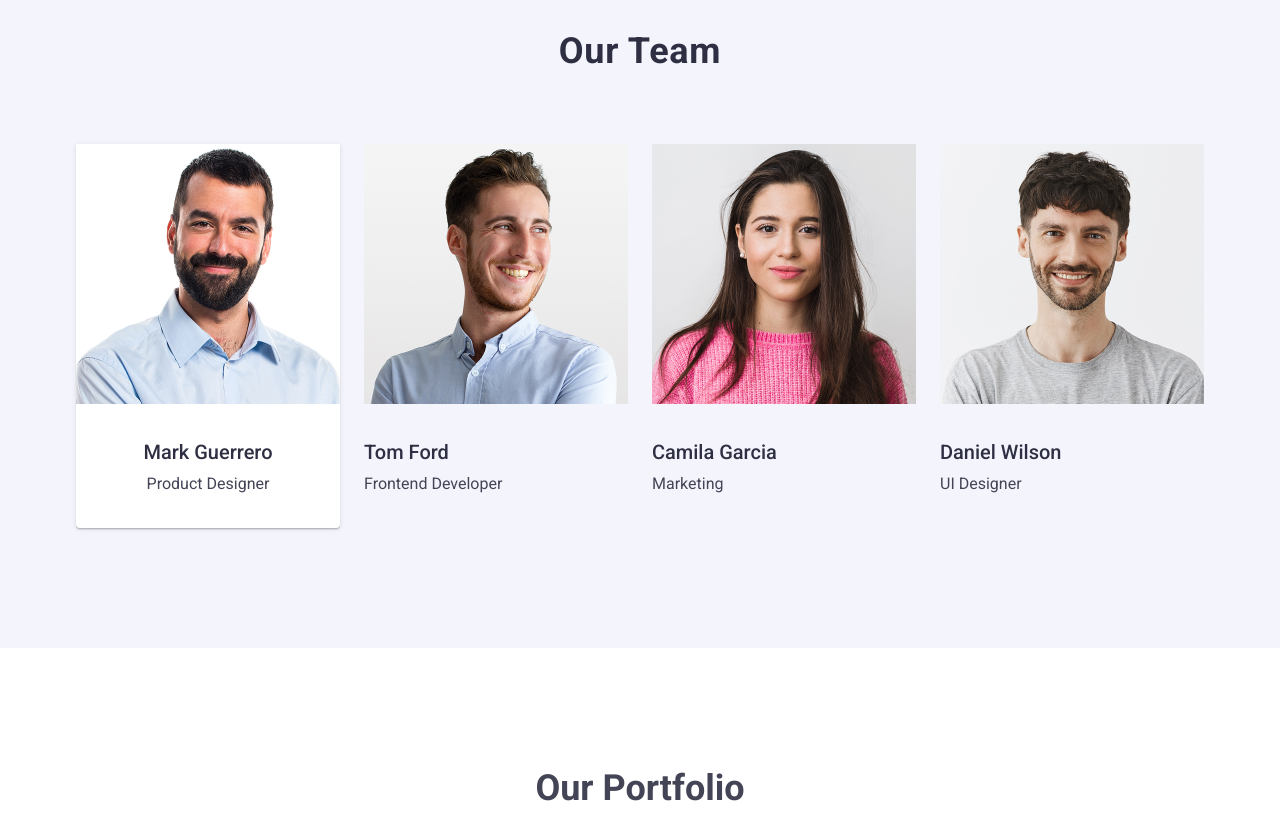
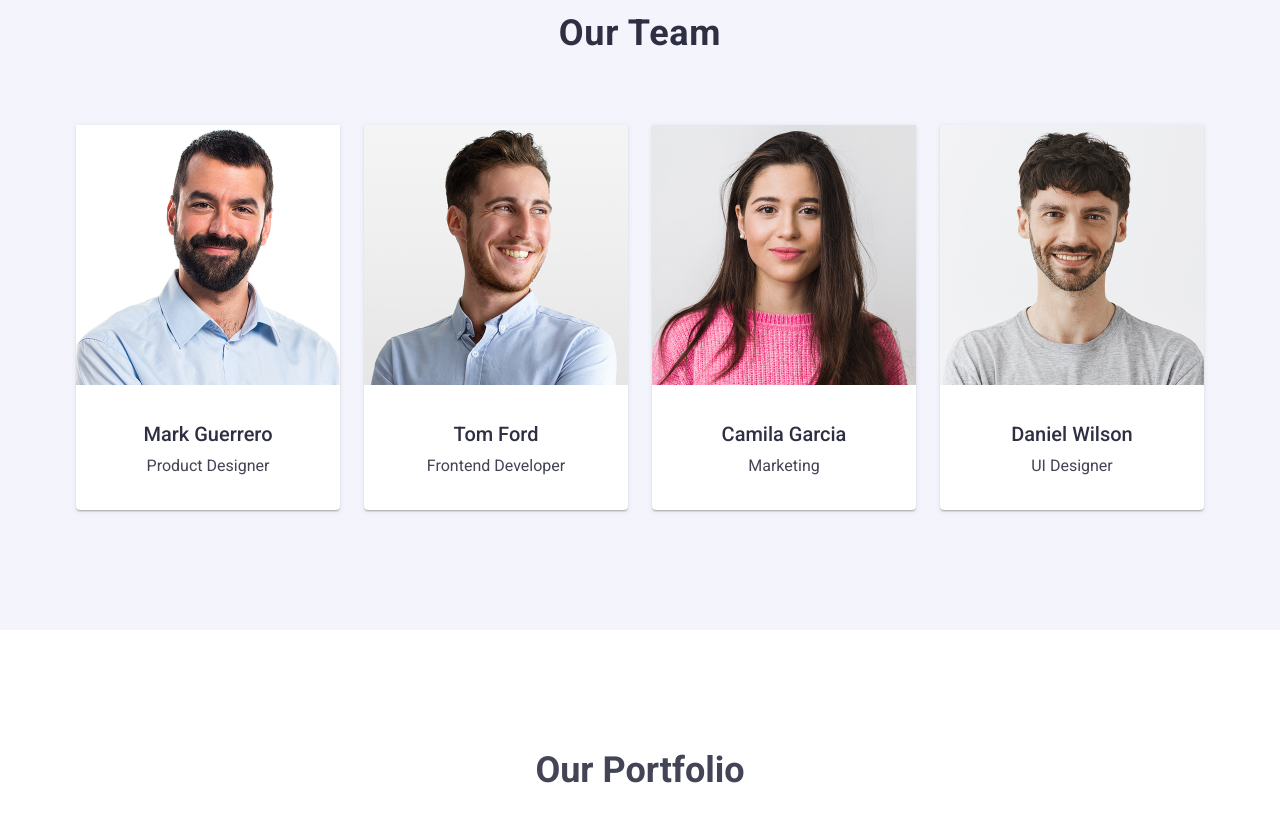
Before and after one commit to tetiana-furmanets/goit-markup-hw-03, a plain HTML site: page index.html in a window 1280 px wide. Shown: the part 1120-1933 px from the top of the page. Drawn offline with nearby package versions, Linux system fonts and the light colour scheme.

Commit message:
add index file

```diff
--- a/index.html
+++ b/index.html
@@ -19,7 +19,7 @@
       <li><a href="#" class="nav-link">Portfolio</a></li>
       <li><a href="#" class="nav-link">Contacts</a></li>
     </ul>
-  </nav>
+
 
       <!-- Contacts (outside nav) -->
        <address class="contacts">
@@ -28,6 +28,7 @@
         <li><a href="tel:+110001111111" class="contacts-link">+11 (000) 111-11-11</a></li>
       </ul>
     </address>
+  </nav>
   </div>
     </header>
 
@@ -76,7 +77,7 @@ problem to walk away with the perfect and creative solution. </p>
             <h3 class="team-name">Mark Guerrero</h3>
             <p class="team-position">Product Designer</p>
           </li>
-          <li>
+          <li class="team-item">
             <img
               src="./images/tom-ford-2.jpg"
               alt="Tom Ford - Frontend Developer"
@@ -85,7 +86,7 @@ problem to walk away with the perfect and creative solution. </p>
             <h3 class="team-name">Tom Ford</h3>
             <p class="team-position">Frontend Developer</p>
           </li>
-          <li>
+          <li class="team-item">
             <img
               src="./images/camila-garcia-3.jpg"
               alt="Camila Garcia - Marketing"
@@ -94,7 +95,7 @@ problem to walk away with the perfect and creative solution. </p>
             <h3 class="team-name">Camila Garcia</h3>
             <p class="team-position">Marketing</p>
           </li>
-          <li>
+          <li class="team-item">
             <img
               src="./images/daniel-wilson-4.jpg"
               alt="Daniel Wilson - UI Designer"
@@ -110,7 +111,7 @@ problem to walk away with the perfect and creative solution. </p>
   <h2 class="portfolio-title">Our Portfolio</h2>
   <ul class="portfolio-list">
     <li class="portfolio-item">
-      <img src="./images/.banking-app.jpg" alt="Banking App screenshot" class="portfolio-img" width="360" height="300">
+      <img src="./images/banking-app.jpg" alt="Banking App screenshot" class="portfolio-img" width="360" height="300">
       <h3 class="portfolio-subtitle">Banking App</h3>
       <p class="portfolio-text">App</p>
     </li>
@@ -146,7 +147,7 @@ problem to walk away with the perfect and creative solution. </p>
 
     <!-- Site footer -->
     <footer class="footer">
-      <div class="footer">
+      <div class="container">
       <a href="./index.html" class="footer-logo">WebStudio</a>
       <p class="footer-text">
         Increase the flow of customers and sales for your business with digital
```
